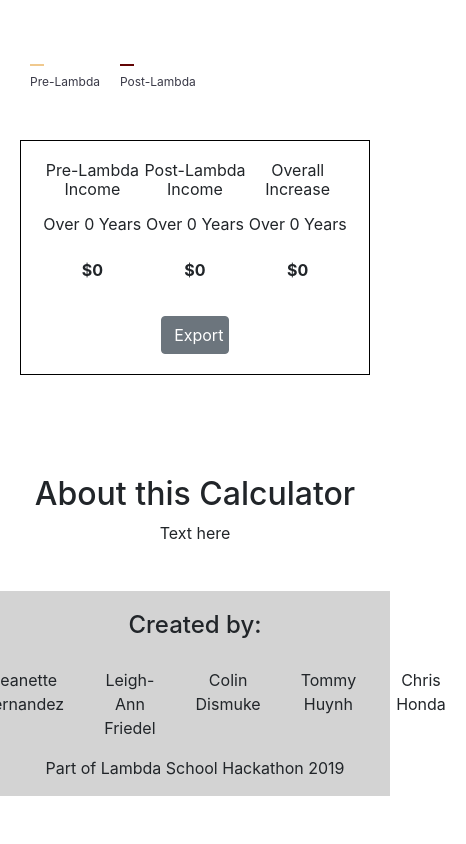
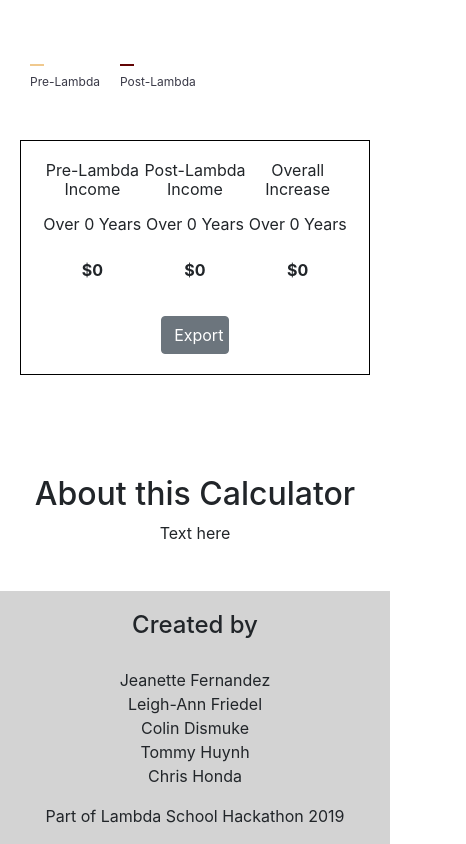
Before and after one commit to LambdaWinter19Hackathon-Calculator/Hackathon_Income_Calculator, a React (Create React App) app: page / in a window 390 px wide. Shown: the part 1038-1882 px from the top of the page, 466 px wide, since content can reach past the window. Before the commit the page ends 1834 px from the top, so only its background shows below. Built offline with nearby package versions, Linux system fonts and the light colour scheme.

Commit message:
Footer responsive styles complete

```diff
--- a/src/components/Footer.js
+++ b/src/components/Footer.js
@@ -10,7 +10,7 @@ const Footer = () => {
                     <p>Text here</p>
                 </About>
                 <Credits>
-                    <h4>Created by:</h4>
+                    <h4>Created by</h4>
                     <List>
                         <Items>Jeanette Fernandez</Items>
                         <Items>Leigh-Ann Friedel</Items>
@@ -51,9 +51,15 @@ column-width: 300px; */
 display: flex;
 justify-content: center;
 list-style-type: none;
+padding: 0;
+
+@media (max-width: 650px) {
+    flex-direction: column;
+}
+
 `;
 const Items = styled.li`
-padding: 0 20px;
+padding: 0 10px;
 `;
 
 
```
